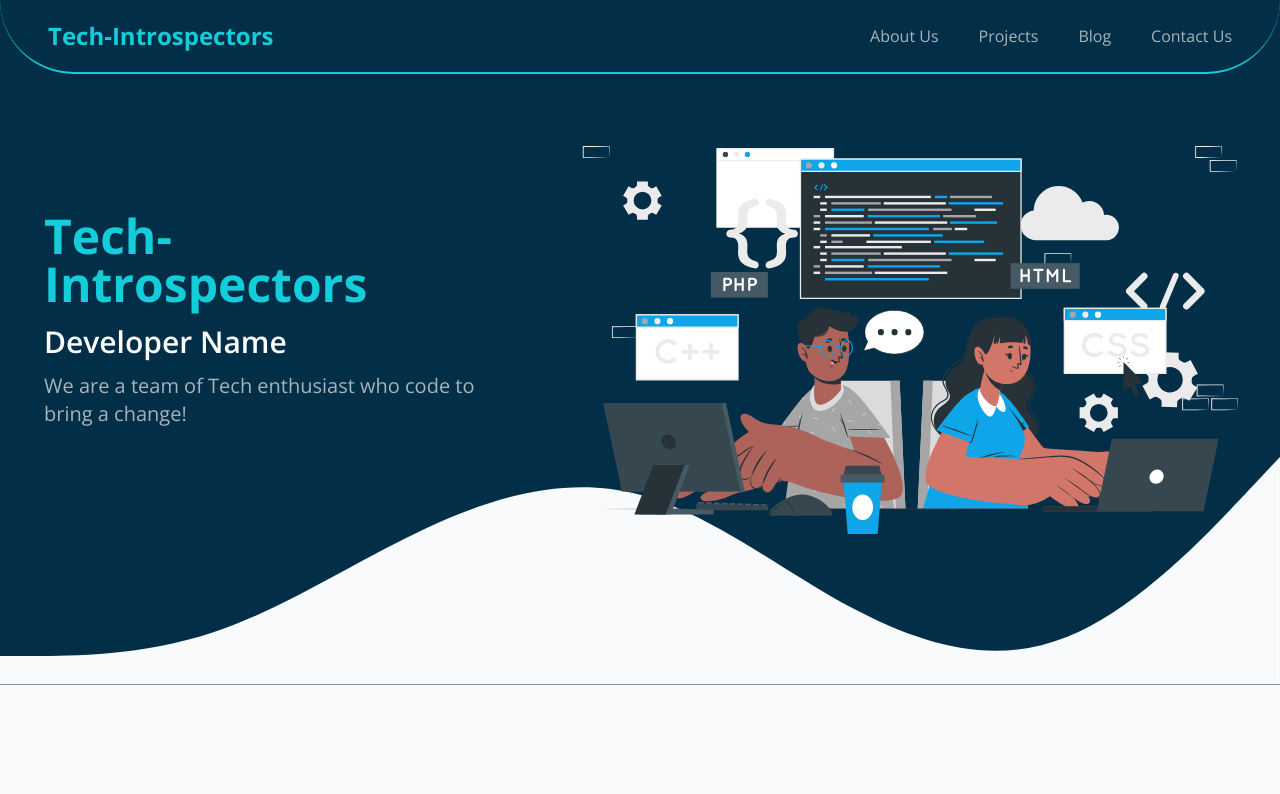
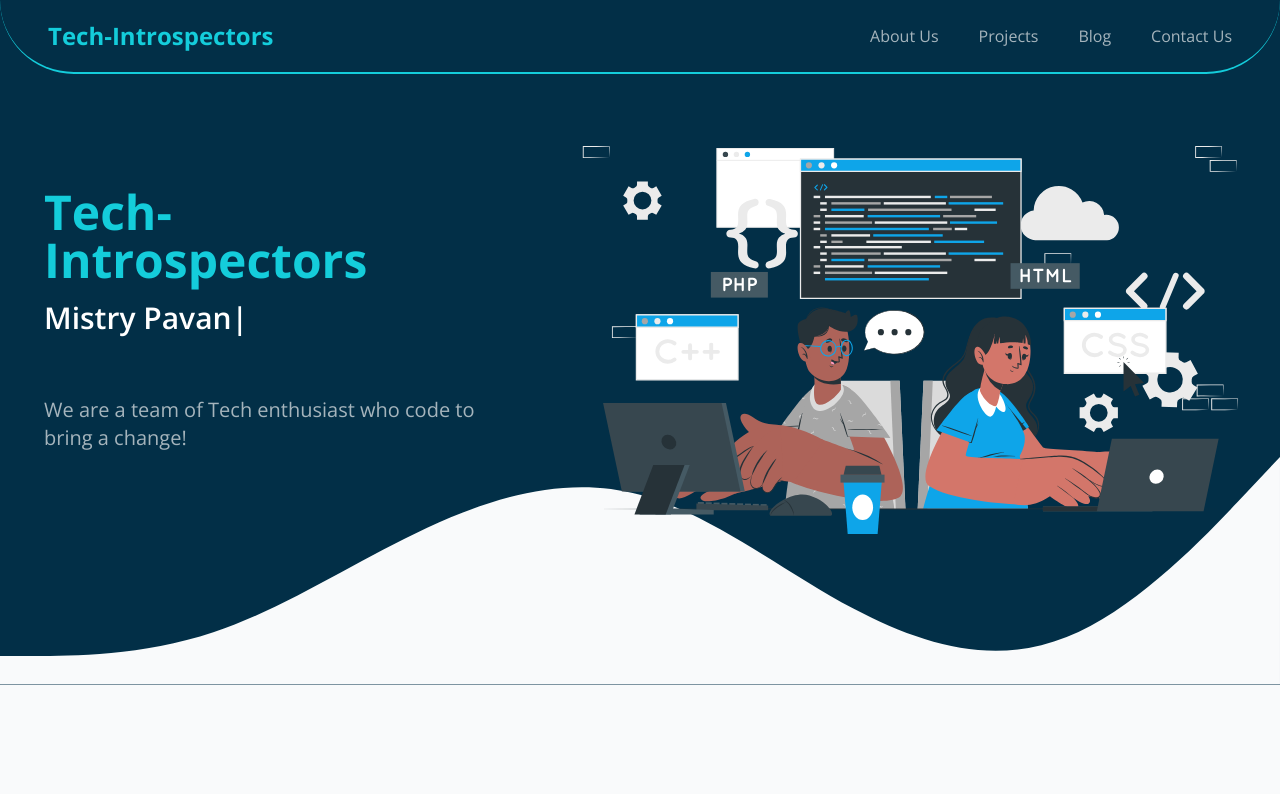
Before and after one commit to tech-introspectors/tech-introspectors-web, a Next.js app: page / in a window 1280 px wide. Shown: the top 794 px of the page. Built offline with nearby package versions, Linux system fonts and the light colour scheme.

Commit message:
add typing text animation

```diff
--- a/components/Homepage/Hero.js
+++ b/components/Homepage/Hero.js
@@ -1,4 +1,9 @@
+import TypeWriting from "../TypeWriting";
+
 const Hero = () => {
+  const theme = {
+    textColor: "#ffffff",
+  };
   return (
     <div className="relative bg-primaryblue py-24 w-screen h-auto">
       <div className="w-screen h-full flex items-center flex-col-reverse md:flex-row gap-8">
@@ -6,9 +11,10 @@
           <h1 className="text-4xl md:text-5xl  text-secondarylightblue font-bold mb-4">
             Tech-Introspectors
           </h1>
-          <h2 className="text-2xl md:text-3xl text-white font-semibold mb-3">
-            Developer Name
-          </h2>
+
+          <div className="h-[10vh] mb-4">
+            <TypeWriting />
+          </div>
           <p className="text-lg md:text-xl text-secondarytextcolor">
             We are a team of Tech enthusiast who code to bring a change!
           </p>
--- /dev/null
+++ b/components/TypeWriting.js
@@ -0,0 +1,58 @@
+import React, { useState, useEffect } from "react";
+const words = [
+  "Mistry Pavan Kumar",
+  "Dantu Sai Kamal",
+  "We are Developers and Programmers.",
+];
+
+const TypeWriting = () => {
+  const [index, setIndex] = useState(0);
+  const [subIndex, setSubIndex] = useState(0);
+  const [blink, setBlink] = useState(true);
+  const [reverse, setReverse] = useState(false);
+
+  // typeWriter
+  useEffect(() => {
+    if (index === words.length) return;
+
+    if (
+      subIndex === words[index].length + 1 &&
+      index !== words.length - 1 &&
+      !reverse
+    ) {
+      setReverse(true);
+      return;
+    }
+
+    if (subIndex === 0 && reverse) {
+      setReverse(false);
+      setIndex((prev) => prev + 1);
+      return;
+    }
+
+    const timeout = setTimeout(() => {
+      setSubIndex((prev) => prev + (reverse ? -1 : 1));
+    }, 200);
+
+    return () => clearTimeout(timeout);
+  }, [subIndex, index, reverse]);
+
+  // blinker
+  useEffect(() => {
+    const timeout2 = setTimeout(() => {
+      setBlink((prev) => !prev);
+    }, 500);
+
+    return () => clearTimeout(timeout2);
+  }, [blink]);
+
+  return (
+    <>
+      <h1 className="text-2xl md:text-3xl mb-4 text-white font-semibold">
+        {`${words[index].substring(0, subIndex)}${blink ? "|" : " "}`}
+      </h1>
+    </>
+  );
+};
+
+export default TypeWriting;
```
